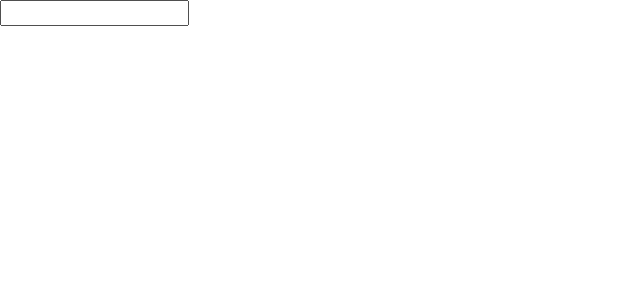
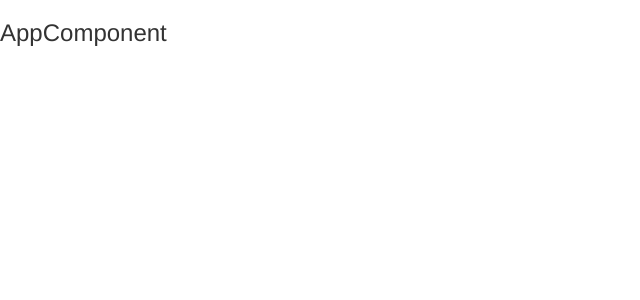
Before and after one commit to ajvalde/Angular-5-tuts, an Angular app in the folder my-first-app/: page / in a window 1280 px wide. Shown: the top 300 px of the page, without its empty margins (0-640 px from the left). Built offline with nearby package versions, Linux system fonts and the light colour scheme.

Commit message:
added server component

```diff
--- a/my-first-app/src/app/app.component.html
+++ b/my-first-app/src/app/app.component.html
@@ -1,3 +1,2 @@
 
-<input type="text" [(ngModel)]="name">
-<p>{{ name }}</p>
+<h3>AppComponent</h3>
--- a/my-first-app/src/app/app.component.ts
+++ b/my-first-app/src/app/app.component.ts
@@ -6,5 +6,5 @@
   styleUrls: ['./app.component.css']
 })
 export class AppComponent {
-  name = '';
+
 }
--- a/my-first-app/src/app/app.module.ts
+++ b/my-first-app/src/app/app.module.ts
@@ -4,11 +4,14 @@
 
 
 import { AppComponent } from './app.component';
+import { ServerComponent } from './server/server.component';
+
 
 
 @NgModule({
   declarations: [
-    AppComponent
+    AppComponent,
+    ServerComponent
   ],
   imports: [
     BrowserModule,
--- /dev/null
+++ b/my-first-app/src/app/server/server.component.html
@@ -0,0 +1 @@
+<p>The server</p>
```
Also changed, not shown: my-first-app/src/app/server/server.component.ts (added, +9 -0 lines).
